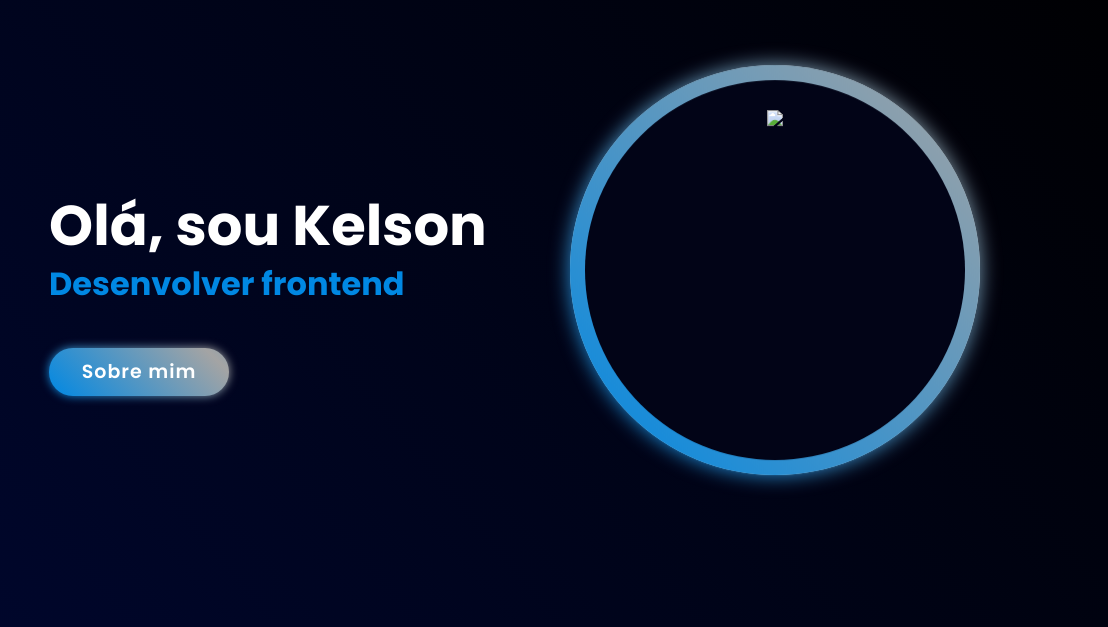
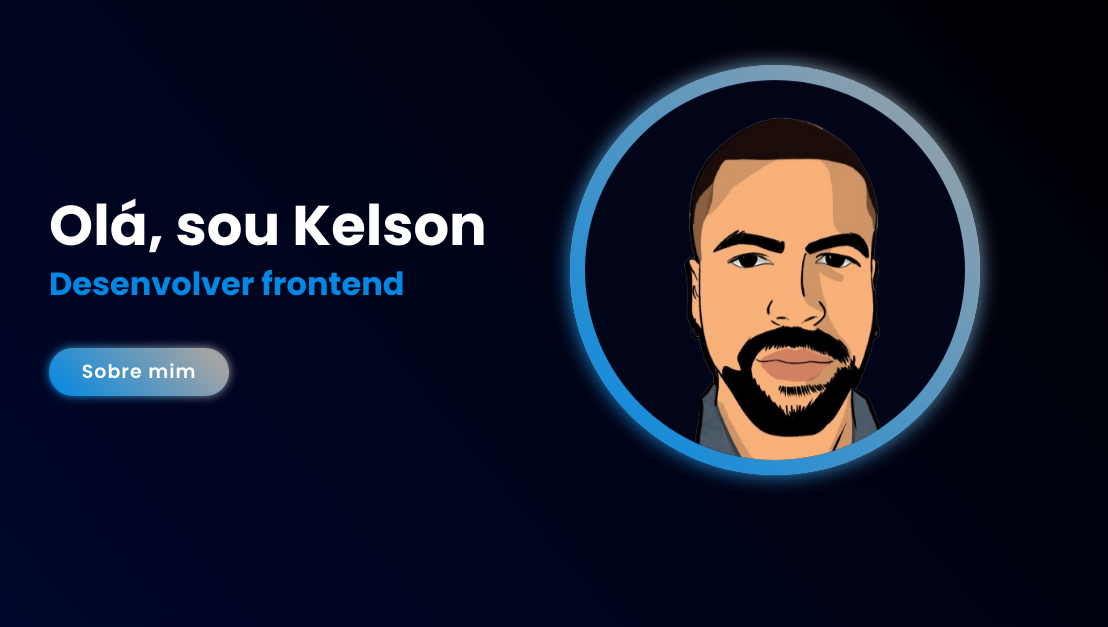
Before and after one commit to Kelsonobd/portif-lio-1.0, a plain HTML site: page index.html in a window 1280 px wide. Shown: the part 141-768 px from the top of the page, 172-1280 px from the left. Drawn offline with nearby package versions, Linux system fonts and the light colour scheme.

Commit message:
corrigindo-bug-pt7

```diff
--- a/index.html
+++ b/index.html
@@ -56,7 +56,7 @@
                 <span></span>
                 <span></span>
                 <div class="image">
-                    <img src= "assets/images/theo-anime.png alt="foto-perfil">
+                    <img src= "assets/images/theo-anime.png" alt="foto-perfil">
                 </div>
             </div>
         </div>
```
Also changed, not shown: 1 other file.
